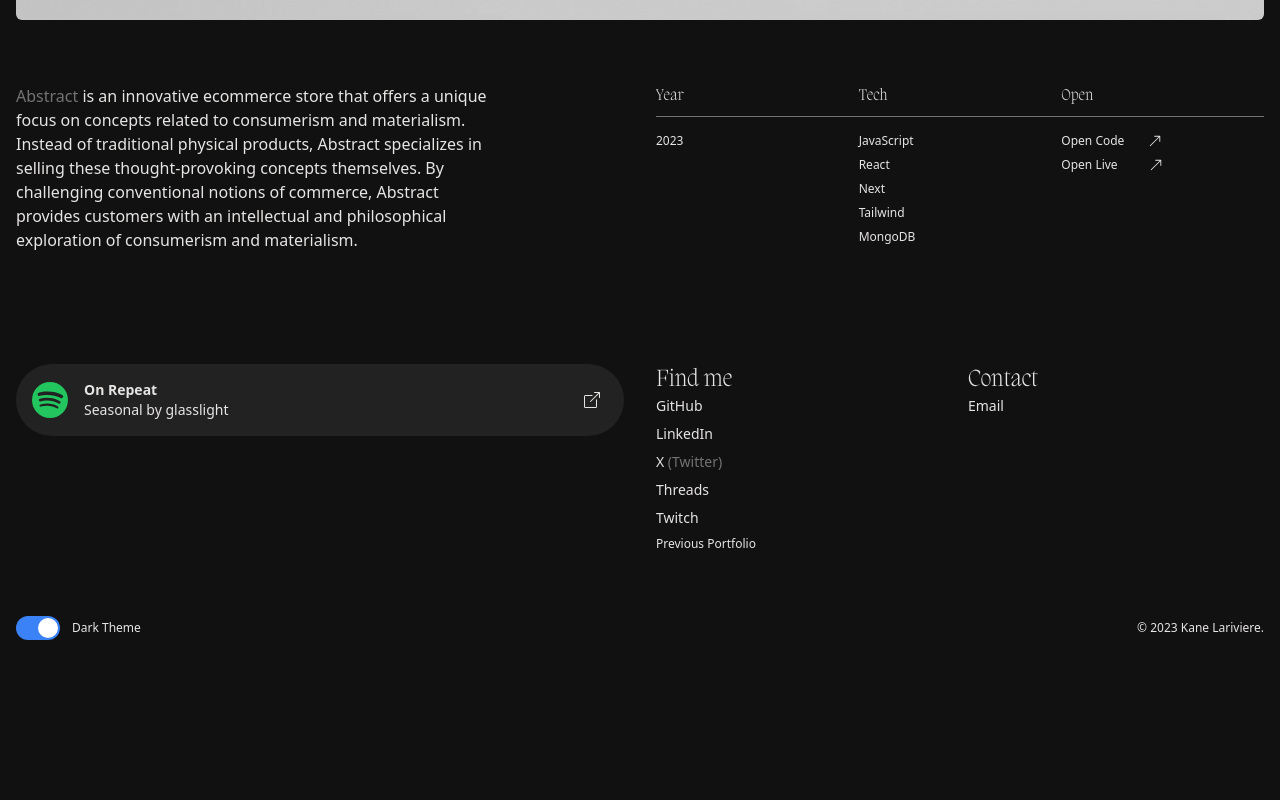
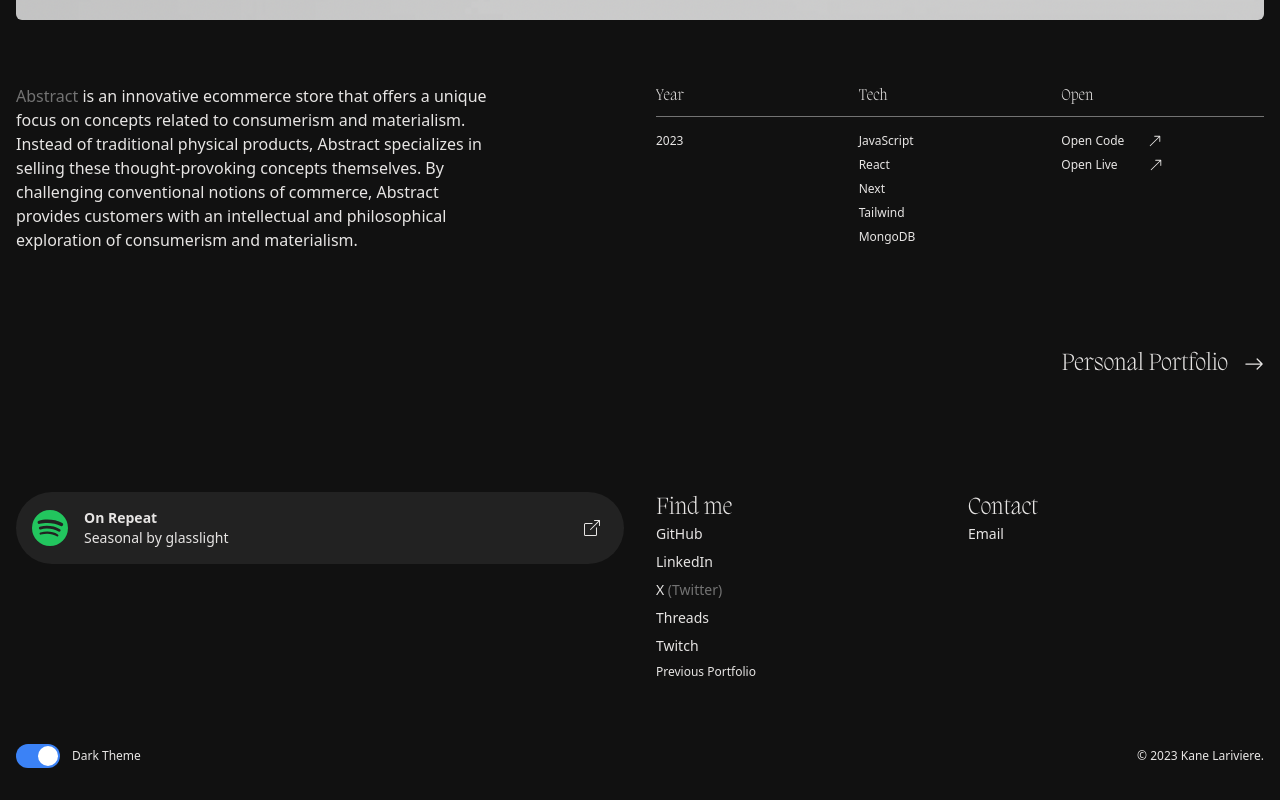
Before and after one commit to knlrvr/kanelariviere-new, a Next.js app: page /work/abstract in a window 1280 px wide. Shown: the part 1022-1822 px from the top of the page. Before the commit the page ends 1694 px from the top, so only its background shows below. Built offline with nearby package versions, Linux system fonts and the light colour scheme.

Commit message:
style: refactor

```diff
--- a/src/pages/work/[url].tsx
+++ b/src/pages/work/[url].tsx
@@ -7,7 +7,8 @@ import '../../app/globals.css';
 import { Reveal } from '@/components/utils/reveal';
 
 import {
-  BsArrowUpRight
+  BsArrowUpRight,
+  BsArrowRight
 } from 'react-icons/bs'
 
 // import {
@@ -36,7 +37,7 @@ interface Project {
   tags?: string[];        // array of tags
   year: string;
   next: string;
-  prev: string;
+  nextTitle: string;
 }
 
 interface ProjectDetailsPageProps {
@@ -130,7 +131,15 @@ const ProjectDetailsPage: React.FC<ProjectDetailsPageProps> = ({ projectData })
           </div>
         </Reveal>
 
-
+        <Reveal>
+          <div className="pt-24 flex md:justify-end justify-center">
+            <Link href={projectData.next}
+              className="text-2xl font-migra flex items-center space-x-4 w-fit">
+              <span>{projectData.nextTitle}</span>
+              <BsArrowRight className="text-xl" />
+            </Link>
+          </div>
+        </Reveal>
       </div>
 
 
@@ -197,7 +206,7 @@ const fetchProjectData = (url: string): Project => {
       tags: ['TypeScipt', 'React', 'Next', 'Tailwind', 'tRPC', 'Prisma', 'Supabase', 'NextAuth', 'Playwright'],
       year: '2023',
       next: '/work/keepup',
-      prev: '/work/personalportfolio'
+      nextTitle: 'KeepUp'
     },
 
     keepup: {
@@ -218,7 +227,7 @@ const fetchProjectData = (url: string): Project => {
       tags: ['TypeScript', 'React', 'Next', 'Tailwind', 'tRPC', 'Prisma', 'PlanetScale', 'Redis', 'NextAuth'],
       year: '2023',
       next: '/work/theviewfrominside',
-      prev: '/work/ttrpcompanion'
+      nextTitle: 'The View From Inside'
     },
 
     theviewfrominside: {
@@ -239,7 +248,7 @@ const fetchProjectData = (url: string): Project => {
       tags: ['TypeScript', 'React', 'Next.js', 'Tailwind', 'Sanity'],
       year: '2023',
       next: '/work/abstract',
-      prev: '/work/keepup'
+      nextTitle: 'Abstract'
     },
 
     abstract: {
@@ -260,7 +269,7 @@ const fetchProjectData = (url: string): Project => {
       tags: ['JavaScript', 'React', 'Next', 'Tailwind', 'MongoDB'],
       year: '2023',
       next: '/work/personalportfolio',
-      prev: '/work/theviewfrominside'
+      nextTitle: 'Personal Portfolio'
     },
 
     personalportfolio: {
@@ -281,7 +290,7 @@ const fetchProjectData = (url: string): Project => {
       tags: ['TypeScript', 'React', 'Next.js', 'Tailwind', 'Framer Motion', 'Convex'],
       year: '2023',
       next: '/work/ttrpcompanion',
-      prev: '/work/abstract'
+      nextTitle: 'TTRPCompanion'
     },
   };
 
```
